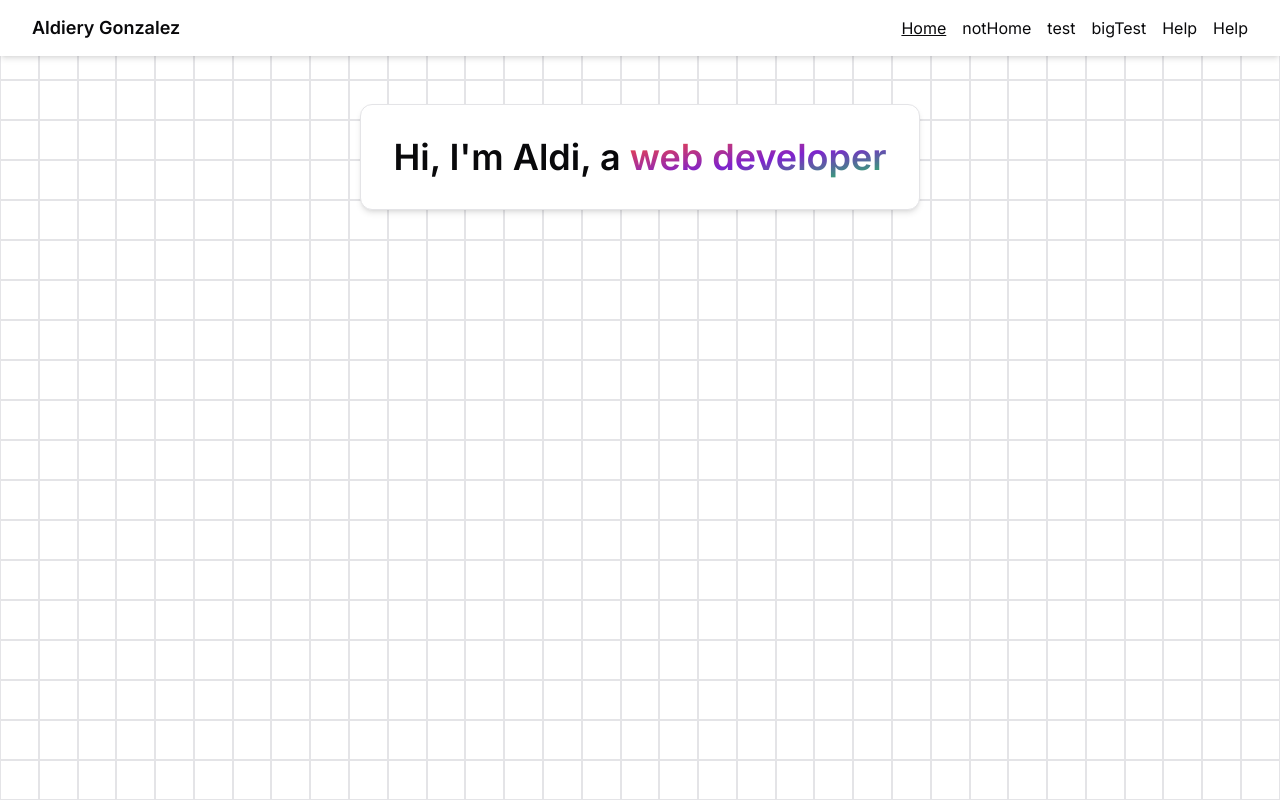
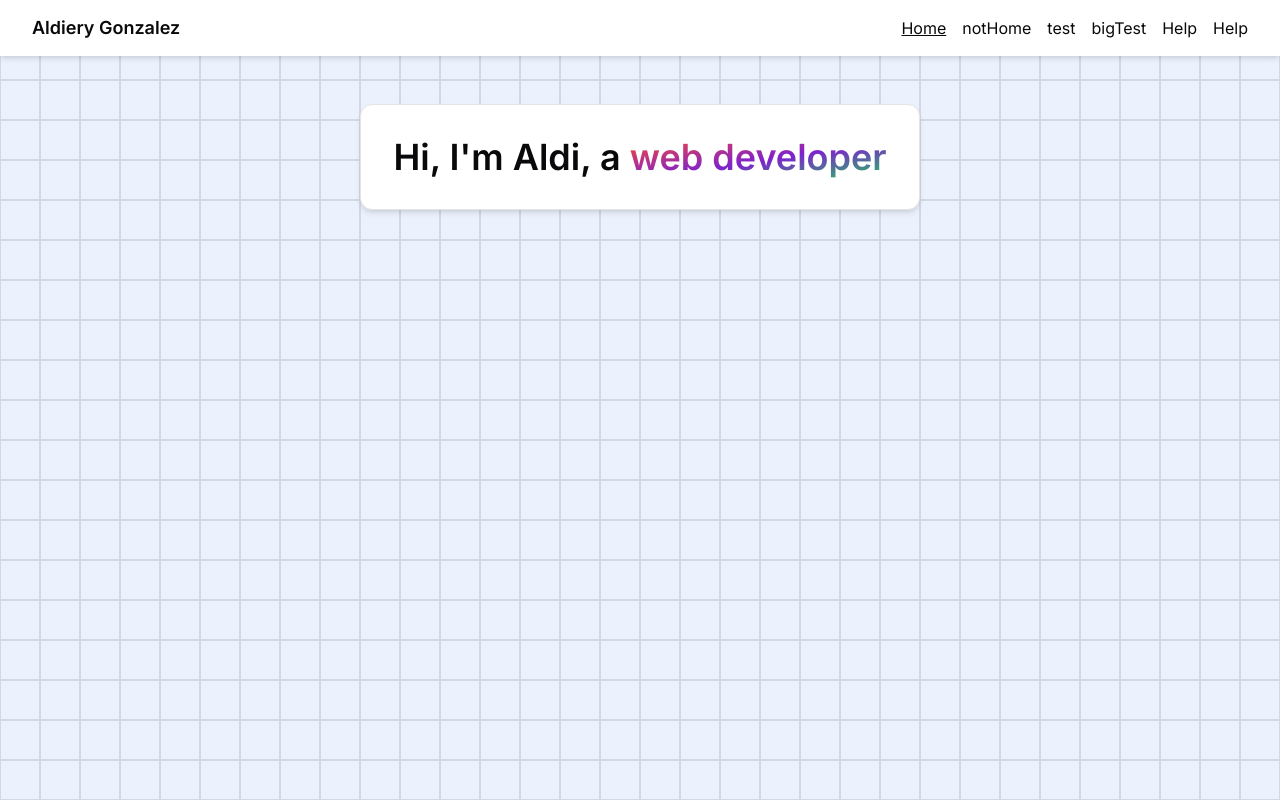
Before and after one commit to CS-396-Full-Stack-Software-Eng/project-1-personal-portfolio-AldieryGonzalez, a Next.js app: page / in a window 1280 px wide. Built offline with nearby package versions, Linux system fonts and the light colour scheme.

Commit message:
Made BG Grid Hoverable

```diff
--- a/src/app/page.tsx
+++ b/src/app/page.tsx
@@ -3,7 +3,7 @@ import BackgroundGrid from '@/components/grid-bg';
 export default function Home() {
 	return (
 		<div className='flex max-h-full flex-col items-center justify-between'>
-			<div className='rounded-xl border bg-background p-8 shadow-md'>
+			<div className='z-10 rounded-xl border bg-background p-8 shadow-md'>
 				<h1 className='bg-background text-4xl font-semibold'>
 					Hi, I&apos;m Aldi, a{' '}
 					<span className='bg-gradient-to-br from-red-500 from-10% via-purple-700 to-green-500 bg-clip-text text-transparent'>
--- a/src/components/grid-bg/index.tsx
+++ b/src/components/grid-bg/index.tsx
@@ -20,20 +20,20 @@ const BackgroundGrid = ({
 	...props
 }: BackgroundGridProps) => {
 	const [windowWidth, windowHeight] = useWindowSize();
-	const gridHeight = windowHeight / blockHeight + 1;
-	const gridWidth = windowWidth / blockWidth + 1;
+	const gridHeight = Math.ceil(windowHeight / blockHeight);
+	const gridWidth = Math.ceil(windowWidth / blockWidth);
 	const gridArray = Array.from({ length: height ?? gridHeight }, () =>
 		Array.from({ length: width ?? gridWidth }),
 	);
 
 	return (
-		<div className='absolute left-0 top-0 -z-10 flex max-h-full max-w-full flex-col overflow-hidden'>
+		<div className='radial-g absolute left-0 top-0 flex max-h-full max-w-full flex-col overflow-hidden'>
 			{gridArray.map((row, i) => (
 				<div key={i} className='flex'>
 					{row.map((_, j) => (
 						<div
 							key={`${i}_${j}`}
-							className='border'
+							className='border border-black/10 bg-blue-500/10 transition-all hover:bg-slate-500'
 							style={{
 								width: blockWidth,
 								height: blockHeight,
--- a/src/components/navbar/index.tsx
+++ b/src/components/navbar/index.tsx
@@ -3,9 +3,9 @@ import NavLink from './atoms/navlink';
 
 const Navbar = () => {
 	return (
-		<header className='flex h-14 items-center justify-between bg-background px-8 shadow-md transition-all'>
+		<header className='z-10 flex h-14 items-center justify-between bg-background px-8 shadow-md transition-all'>
 			<p className='text-lg font-semibold'>Aldiery Gonzalez</p>
-			<div className='hidden space-x-4 md:flex'>
+			<div className='z-10 hidden space-x-4 md:flex'>
 				<nav className='space-x-4' aria-labelledby='primary-navigation'>
 					<NavLink href='/'>Home</NavLink>
 					<NavLink href='/notHome'>notHome</NavLink>
```
